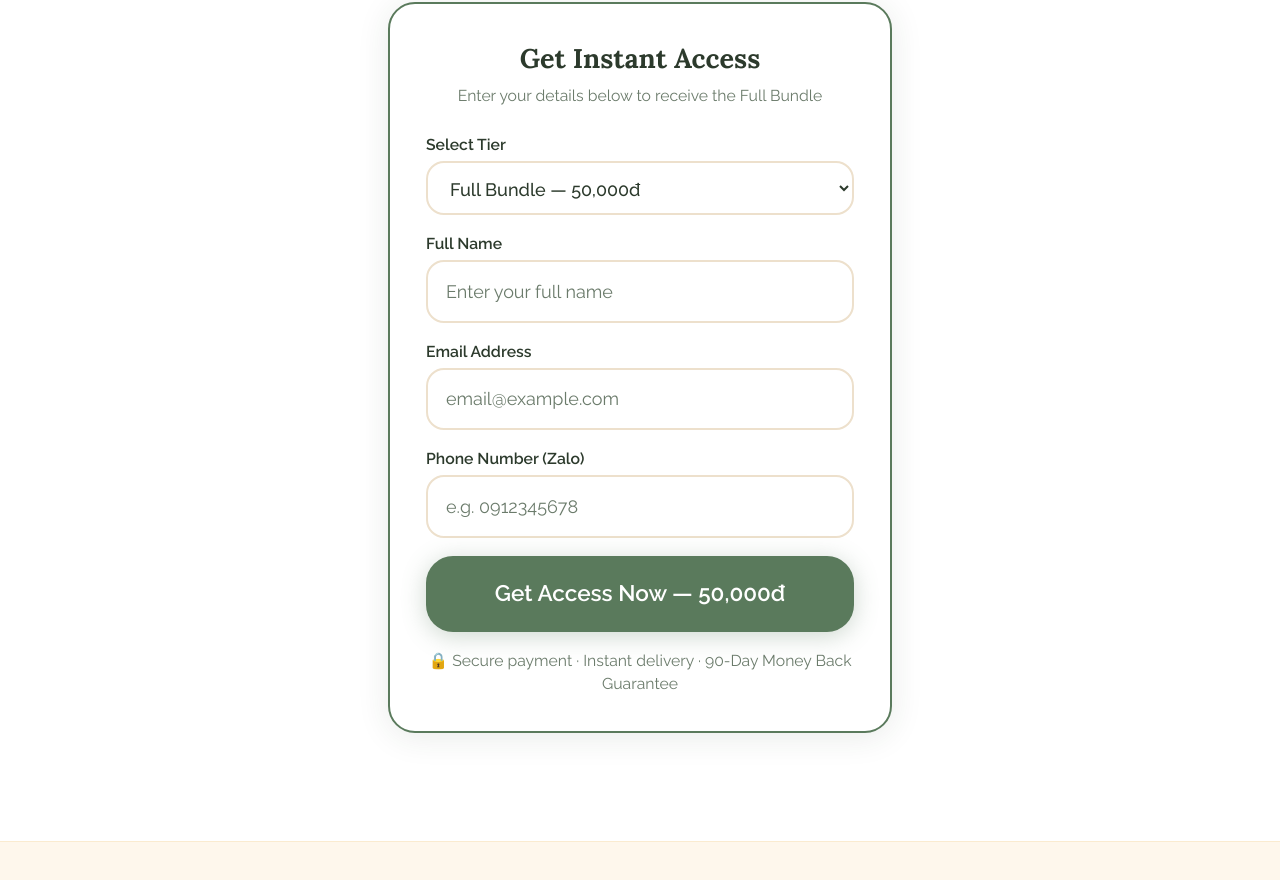
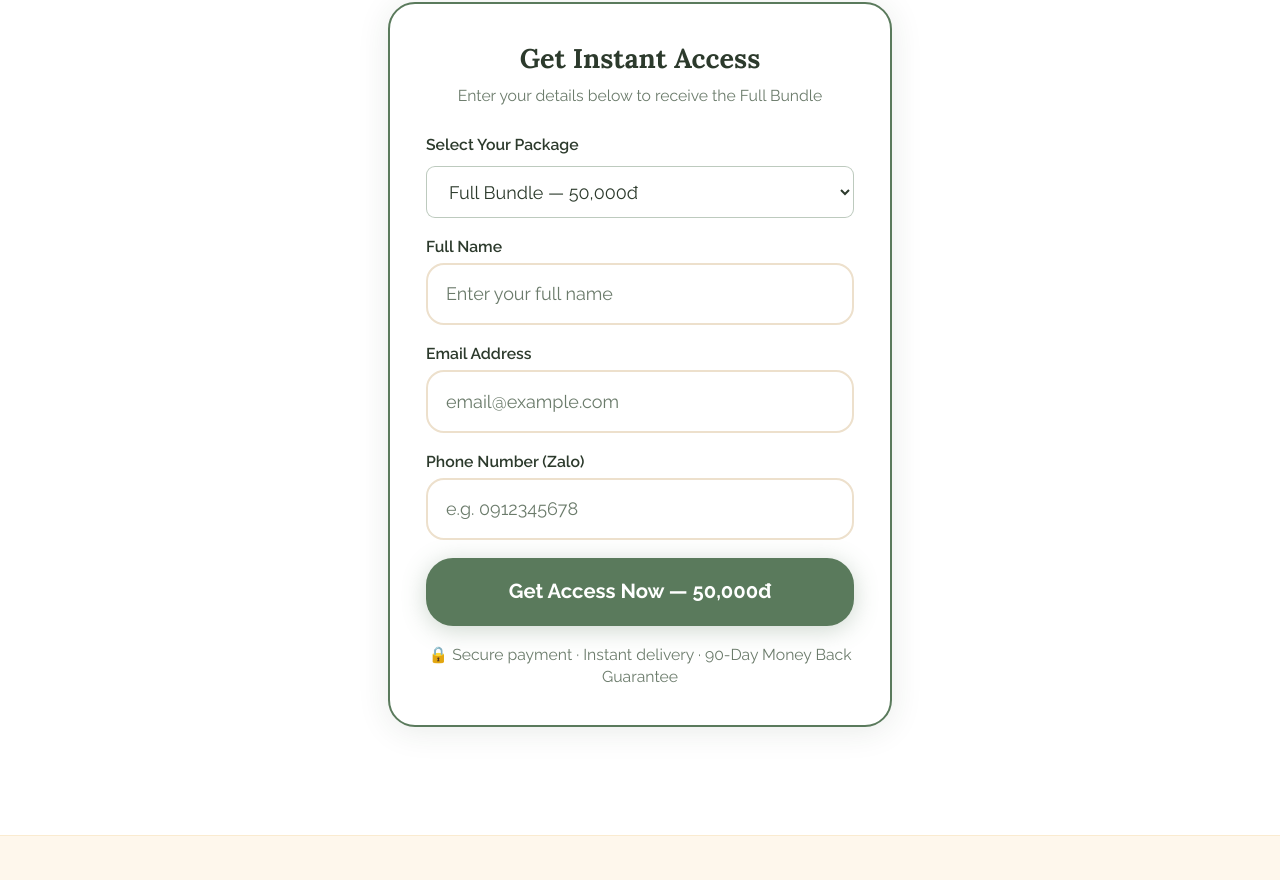
Before and after one commit to bstranxuantoan/thepeaceful, a Next.js app: page / in a window 1280 px wide. Shown: the part 7474-8354 px from the top of the page. Built offline with nearby package versions, Linux system fonts and the light colour scheme.

Commit message:
fix: enforce notranslate on dynamic prices and destroy google banner globally

```diff
--- a/app/globals.css
+++ b/app/globals.css
@@ -3,6 +3,20 @@
 @tailwind base;
 @tailwind components;
 @tailwind utilities;
+
+/* Forcefully hide Google Translate Banner and tooltips */
+body { top: 0px !important; position: static !important; }
+iframe.goog-te-banner-frame,
+.goog-te-banner-frame,
+#goog-gt-tt,
+.goog-te-balloon-frame {
+  display: none !important;
+  visibility: hidden !important;
+  opacity: 0 !important;
+  height: 0 !important;
+  width: 0 !important;
+}
+.goog-text-highlight { background: none !important; box-shadow: none !important; }
 
 @layer base {
   *, *::before, *::after { box-sizing: border-box; }
--- a/components/ClientDynamicPrice.tsx
+++ b/components/ClientDynamicPrice.tsx
@@ -2,10 +2,10 @@
 import { useEffect, useState } from 'react';
 
 export default function ClientDynamicPrice({ enPrice, viPrice, textEn, textVi, className }: { enPrice: string, viPrice: string, textEn: string, textVi: string, className?: string }) {
-  const [lang, setLang] = useState('en');
+  const [lang, setLang] = useState('vi');
 
   useEffect(() => {
-    const currentLang = localStorage.getItem('preferred-language') || 'en';
+    const currentLang = localStorage.getItem('preferred-language') || 'vi';
     setLang(currentLang);
 
     const handleLangChange = (e: Event) => {
@@ -18,7 +18,7 @@ export default function ClientDynamicPrice({ enPrice, viPrice, textEn, textVi, c
   }, []);
 
   return (
-    <span className={className}>
+    <span className={`notranslate ${className || ''}`}>
       {lang === 'vi' ? textVi + ' — ' + viPrice : textEn + ' — ' + enPrice}
     </span>
   );
--- a/components/LeadForm.tsx
+++ b/components/LeadForm.tsx
@@ -33,11 +33,11 @@ export default function LeadForm({ tier: initialTier }: { tier: string }) {
   const [selectedTier, setSelectedTier] = useState<string>(initialTier || 'standard')
   const [form, setForm] = useState({ name: '', email: '', phone: '' })
   const [status, setStatus] = useState<'idle' | 'loading' | 'success' | 'error'>('idle')
-  const [lang, setLang] = useState('en')
+  const [lang, setLang] = useState('vi')
   const router = useRouter()
 
   useEffect(() => {
-    const currentLang = localStorage.getItem('preferred-language') || 'en'
+    const currentLang = localStorage.getItem('preferred-language') || 'vi'
     setLang(currentLang)
 
     const handleLangChange = (e: Event) => {
@@ -96,15 +96,17 @@ export default function LeadForm({ tier: initialTier }: { tier: string }) {
   return (
     <form onSubmit={handleSubmit} className="space-y-4" aria-label="Get instant access form">
       <div>
-        <label htmlFor="lead-tier" className="block text-sm font-semibold text-forest mb-1">Select Tier</label>
+        <label htmlFor="tier" className="block text-sm font-semibold text-forest mb-2">
+          Select Your Package
+        </label>
         <select
-          id="lead-tier"
+          id="tier"
           value={selectedTier}
-          onChange={e => setSelectedTier(e.target.value)}
-          className="w-full rounded-xl border-2 border-cream-300 bg-white px-4 py-3 text-forest focus:border-sage focus:outline-none transition-colors font-medium"
+          onChange={(e) => setSelectedTier(e.target.value)}
+          className="w-full px-4 py-3 bg-white border border-sage/40 rounded-lg focus:outline-none focus:ring-2 focus:ring-forest focus:border-transparent transition-shadow text-forest notranslate"
         >
           {Object.entries(TIER_MAPPING).map(([key, val]) => (
-            <option key={key} value={key}>
+            <option key={key} value={key} className="notranslate">
               {lang === 'vi' ? val.labelVI : val.labelEN}
             </option>
           ))}
@@ -157,17 +159,10 @@ export default function LeadForm({ tier: initialTier }: { tier: string }) {
       <button
         type="submit"
         disabled={status === 'loading' || status === 'success'}
-        className="btn-primary w-full text-xl py-5 disabled:opacity-60"
-        id="lead-form-submit"
+        className="btn-primary w-full mt-6 py-4 text-lg font-bold flex items-center justify-center gap-2 disabled:opacity-70 disabled:cursor-not-allowed notranslate"
       >
         {status === 'loading' ? (
-          <span className="flex items-center gap-2 justify-center">
-            <svg className="animate-spin w-5 h-5" viewBox="0 0 24 24" fill="none" aria-hidden="true">
-              <circle className="opacity-25" cx="12" cy="12" r="10" stroke="currentColor" strokeWidth="4"/>
-              <path className="opacity-75" fill="currentColor" d="M4 12a8 8 0 018-8v8z"/>
-            </svg>
-            Processing your order...
-          </span>
+          'Processing...'
         ) : status === 'success' ? (
           'Redirecting to checkout...'
         ) : (
```
